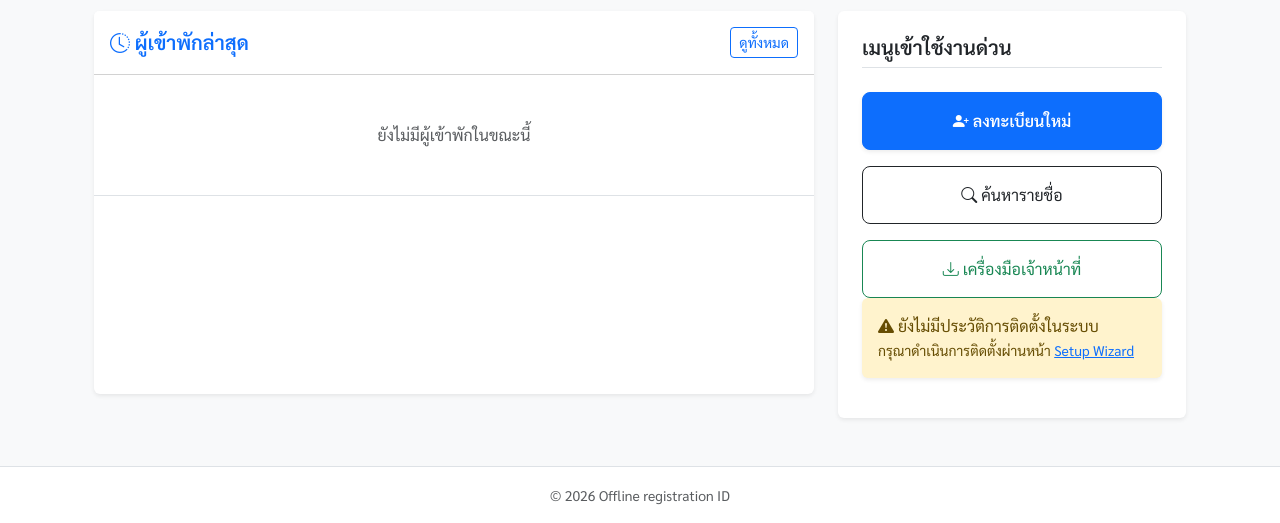
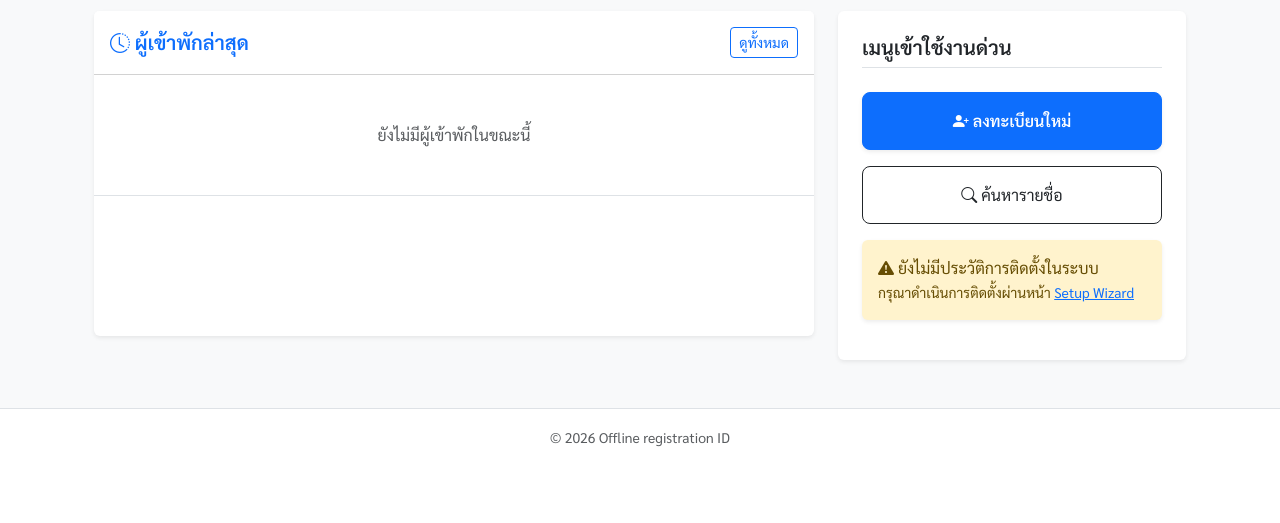
Before and after one commit to l3OSS/ID_Registry_System, a PHP site: the page made by web/pages/dashboard.php in a window 1280 px wide. Shown: the part 537-1060 px from the top of the page. After the commit the page ends 984 px from the top, so only its background shows below. Run offline with PHP 8.4, Linux system fonts and the light colour scheme; the template is opened without the code that fills it, so the values that code supplies are empty; the visitor is signed in with stand-in values (Sample User, id 1); data comes from the database, SQL or seed files in the repository; a stand-in replaces the project's code that opens the database connection; some libraries are stand-ins or nearby versions.

Commit message:
ลบปุ่มโหลดโปรแกรมออก

```diff
--- a/web/pages/dashboard.php
+++ b/web/pages/dashboard.php
@@ -179,10 +179,6 @@ $nickname = $_SESSION['nickname'] ?? $_SESSION['username'] ?? 'ผู้ใช
                     <a href="index.php?page=guest_list" class="btn btn-outline-dark w-100 py-3 mb-3 rounded-3">
                         <i class="bi bi-search"></i> ค้นหารายชื่อ
                     </a>
-                    <a href="downloads/staff_tools.zip" class="btn btn-outline-success w-100 py-3 rounded-3 mt-auto">
-                        <i class="bi bi-download"></i> เครื่องมือเจ้าหน้าที่
-                    </a>
-
 
                         <?php
 $log = null;
```
